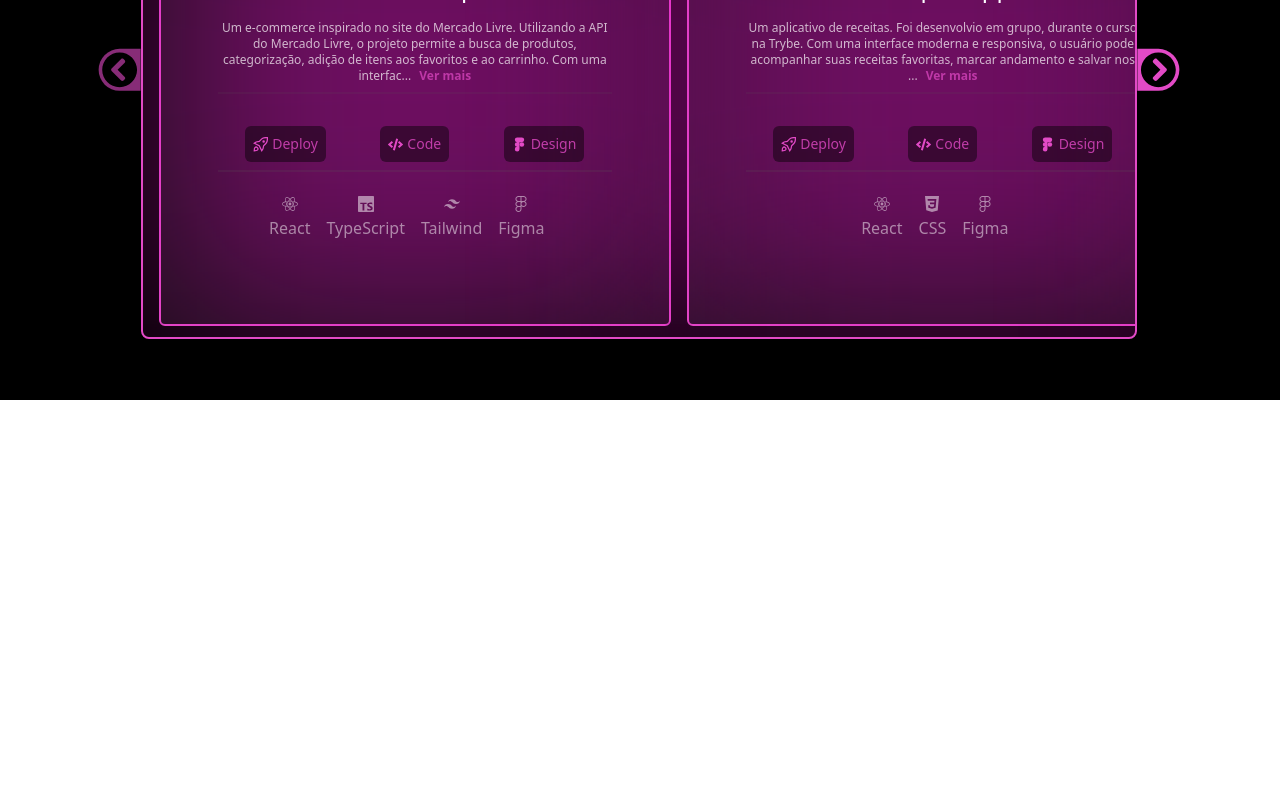
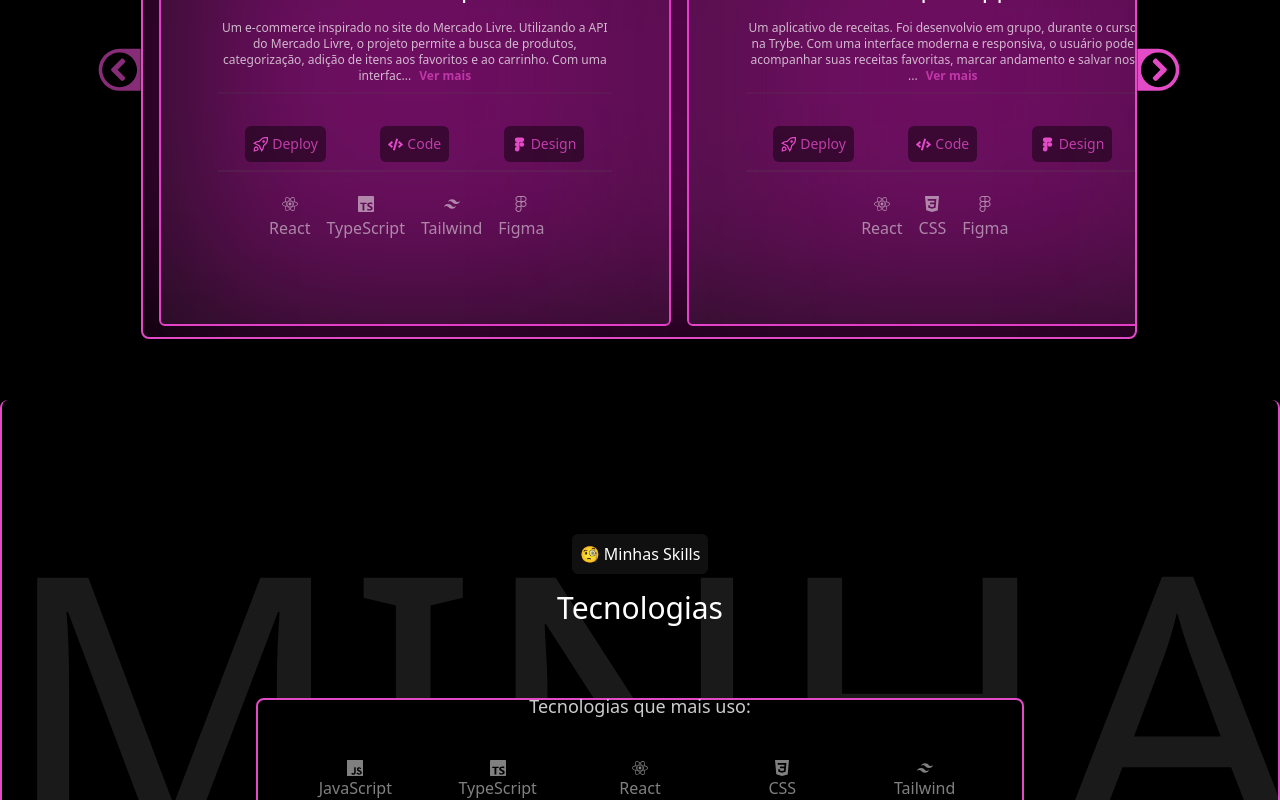
Before and after one commit to RiqueBruno/RiqueBruno, a React (Vite) app: page / in a window 1280 px wide. Shown: the part 2000-2800 px from the top of the page. Before the commit the page ends 2400 px from the top, so only its background shows below. Built offline with nearby package versions, Linux system fonts and the light colour scheme.

Commit message:
refactor: adiciona componente Skills ao App

```diff
--- a/src/App.tsx
+++ b/src/App.tsx
@@ -3,6 +3,7 @@
 import Home from './components/Home/Home';
 import About from './components/About/About';
 import ProjectsList from './components/ProjectsList/ProjectsList';
+import Skills from './components/SkillsPage/Skills';
 
 function App() {
   const [darkMode, setDarkMode] = useState(true);
@@ -59,6 +60,7 @@
           projectId={projectId}
           setProjectId={setProjectId}
         />
+        <Skills />
       </main>
     </div>
   );
```
